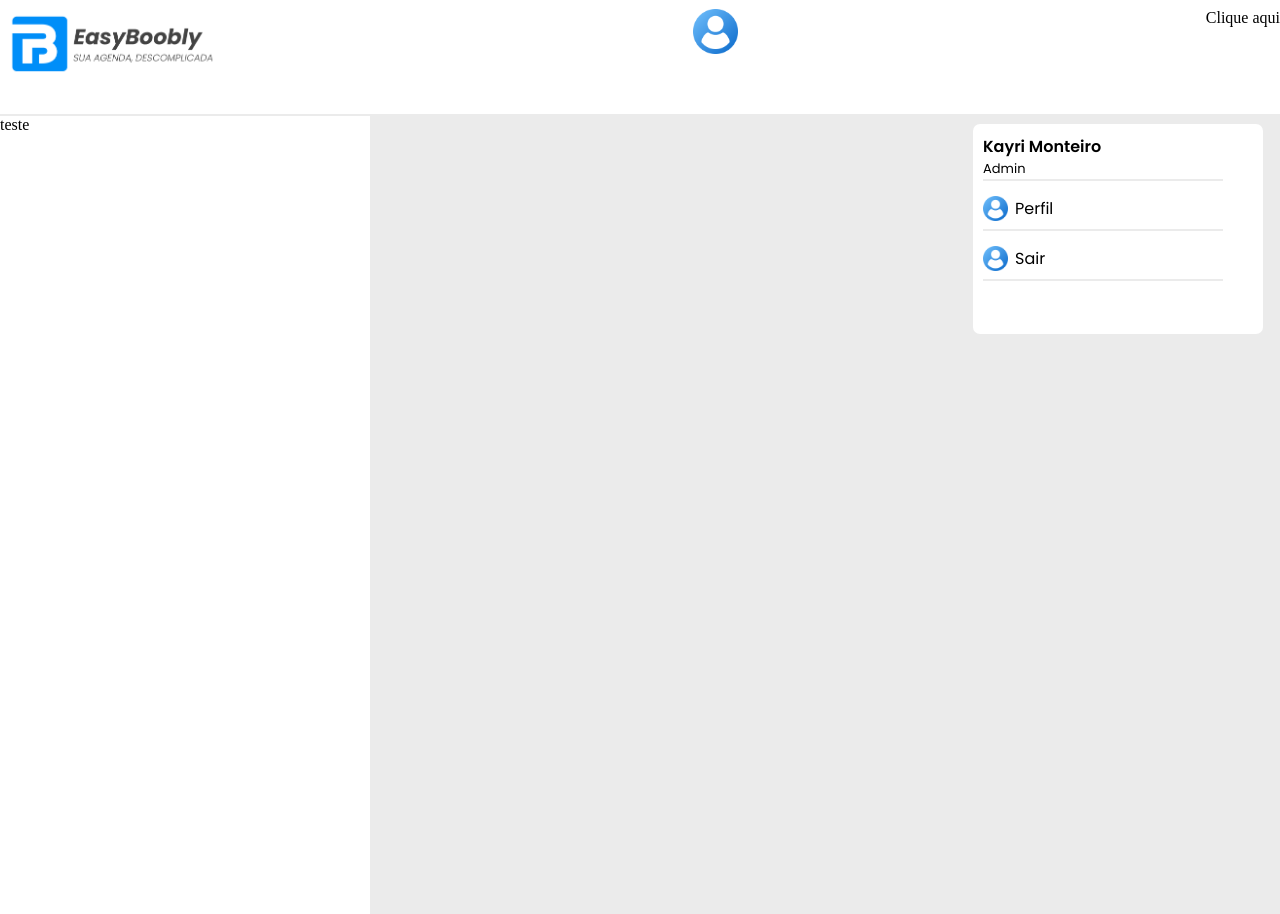
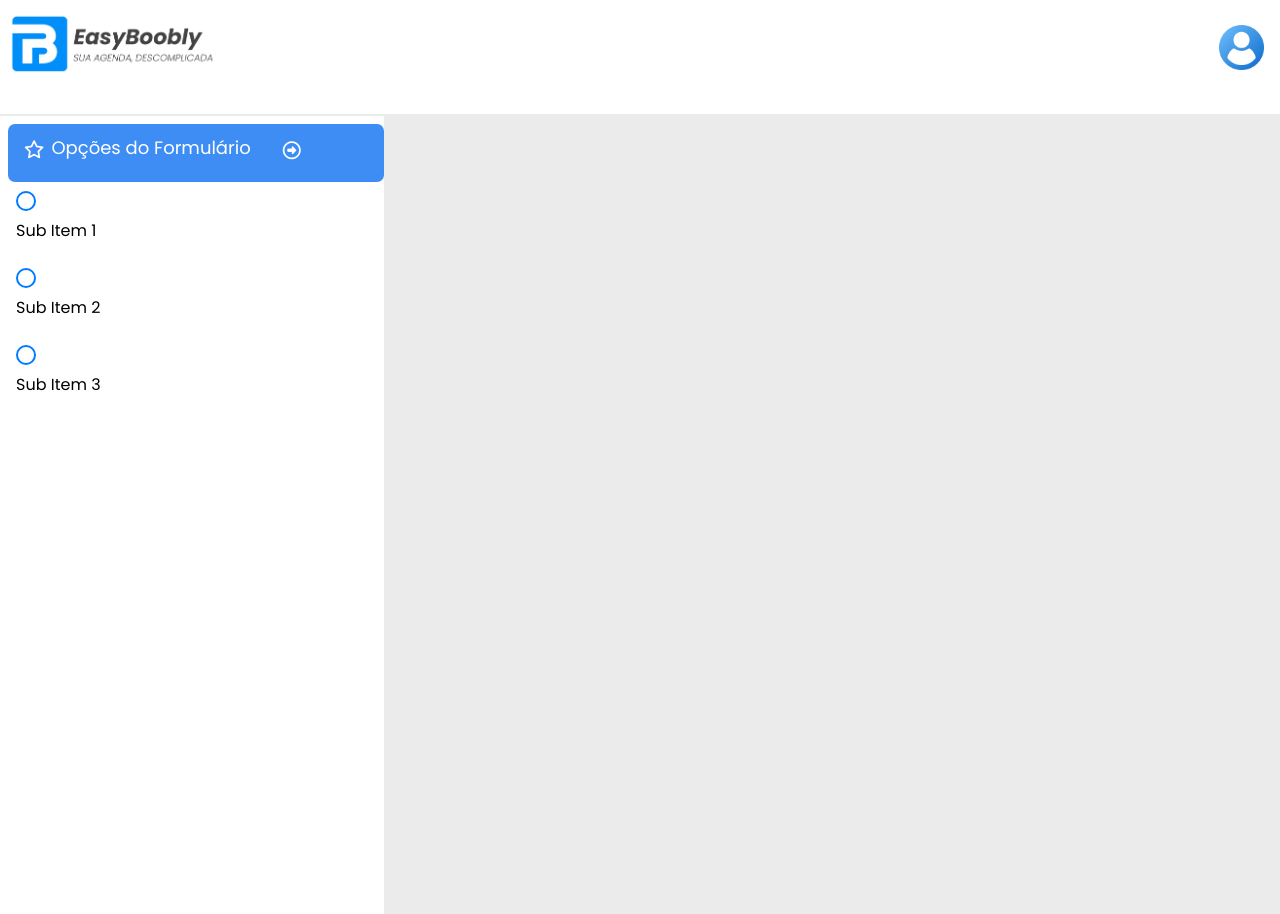
Before and after one commit to KMonteiro77/EasyBoobly, a PHP site: page /easyboobly/system.php in a window 1280 px wide. Run offline with PHP 8.4, Linux system fonts and the light colour scheme; the visitor is signed in with stand-in values (Sample User, id 1).

Commit message:
Alterações em função de visualização do menu de user e começo da criação dos itens do menu lateral

```diff
--- a/css/system.css
+++ b/css/system.css
@@ -10,6 +10,8 @@
     --secondary-color: #235cd9;
     --tertiary-color: #6586e6;
     --fourth-color: #223d8f;
+    --background-color-padrao: rgb(255, 255, 255);
+    --background-second-color-padrao: rgb(235, 235, 235);
     --primary-font: "Poppins", sans-serif;
     --size-font: 15px;
     --font-weight-400: 400;
@@ -20,16 +22,6 @@
 
 }
 
-/* Esconde o menu por padrão */
-.user-logo{
-    display: none;
-}
-
-/* Mostra o menu ativo */
-.user-logo .ativo {
-    display: block;
-}
-
 header{
     display: flex;
     flex-direction: row;
@@ -38,7 +30,7 @@ header{
     padding-top: 9px;
     padding-bottom: 1px;
     padding-left: 5px;
-    background-color: rgb(255, 255, 255);
+    background-color: var(--background-color-padrao);
 }
 
 .menu-cont{
@@ -51,13 +43,13 @@ header{
     display: flex;
     flex-direction: column;
     width: 65vh;
-    border-top: solid 2px rgb(235, 235, 235);
-    background-color: rgb(255, 255, 255);
+    border-top: solid 2px var(--background-second-color-padrao);
+    background-color: var(--background-color-padrao);
 }
 
 
 #content-body{
-    background-color: rgb(235, 235, 235);
+    background-color: var(--background-second-color-padrao);
     width: 100%;
 }
 
@@ -78,7 +70,7 @@ header{
     height: 25Svh;
     padding-left: 10px;
     padding-top: 10px;
-    background-color: rgb(255, 255, 255);
+    background-color: var(--background-color-padrao);
     border-radius: 7px;
 
 }
@@ -103,13 +95,13 @@ header{
 .menu-user-opcoes{
     #info-user{
         width: 30vh;
-        border-bottom: 2px solid rgb(235, 235, 235);
+        border-bottom: 2px solid var(--background-color-padrao);
 
     }
 
     #config-perfil{
         width: 30vh;
-        border-bottom: 2px solid rgb(235, 235, 235);
+        border-bottom: 2px solid var(--background-color-padrao);
         padding-top: 15px;
         padding-bottom: 8px;
 
@@ -117,7 +109,7 @@ header{
 
     #sairdosystem{
         width: 30vh;
-        border-bottom: 2px solid rgb(235, 235, 235);
+        border-bottom: 2px solid var(--background-color-padrao);
         padding-top: 15px;
         padding-bottom: 8px;
     }
@@ -144,3 +136,73 @@ header{
     text-decoration: none;
 
 }
+
+#user-logo{
+    margin-top: 2vh;
+    margin-right: 2vh;
+}
+
+#itens-list{
+    #title-menu{
+        display: flex;
+        font-family: "Poppins", sans-serif;
+        font-weight: var(--font-weight-400);
+        font-style: normal;
+        font-size: 18px;
+        width: 45vh;
+        height: 6vh;
+        color: #ffffff;
+        background-color: var(--primary-color);
+        border-radius: 7px;
+        padding-left: 2vh;
+        padding-top: 1.3vh;
+        margin-top: 1vh;
+        margin-left: 1vh;
+    }
+
+    #inputs-itens{
+        font-family: "Poppins", sans-serif;
+        font-weight: var(--font-weight-400);
+        font-style: normal;
+        font-size: 16px;
+        padding-left: 2vh;
+        padding-top: 9px;
+    }
+}
+
+#inputs-itens{
+    .sub-item{
+        padding-bottom: 2vh;
+    }
+}
+
+/* Estilo padrão para o checkbox */
+input[type="radio"] {
+    appearance: none; /* Remove o estilo padrão do checkbox */
+    -webkit-appearance: none; /* Para navegadores Webkit (Chrome, Safari) */
+    -moz-appearance: none; /* Para navegadores Firefox */
+    width: 20px;
+    height: 20px;
+    border-radius: 50%;
+    border: 2px solid #007BFF;
+    background-color: white;
+    position: relative;
+    cursor: pointer;
+}
+
+/* Estilo quando o checkbox está selecionado */
+input[type="radio"]:checked {
+    background-color: #007BFF;
+    border-color: #007BFF;
+}
+
+input[type="radio"]:checked::before {
+    content: '';
+    position: absolute;
+    top: 4px;
+    left: 4px;
+    width: 10px;
+    height: 10px;
+    background-color: white;
+    border-radius: 50%;
+}
--- a/js/functions-system.js
+++ b/js/functions-system.js
@@ -1,16 +1,8 @@
-const menu = document.querySelector('.logo-user')
-
-// menuOptinsUser.addEventListener('click', function(event) {
-//     event.preventDefault();
-//     container-menu-opcoes.classList.add('ativo');
-//     container-menu-opcoes.classList.remove('ativo');
-// });
-
-        // Seleciona a div com a classe "minha-div"
-        const div = document.querySelector('.minha-div');
-
-        // Adiciona um evento de clique
-        div.addEventListener('click', function() {
-            // Exibe uma mensagem no console quando a div for clicada
-            console.log('A div foi clicada!');
-        });
+function displayMenu(){
+    var dispayPerfilUser = document.querySelector(".menu-user-opcoes");
+    if(dispayPerfilUser.style.display === "none") {
+        dispayPerfilUser.style.display = "block"
+    } else {
+        dispayPerfilUser.style.display = "none"
+    }
+} // Faz o menu de opções do user aparecer e sumir // tem uma class no css que diz o primeiro display do menu
--- a/system.php
+++ b/system.php
@@ -15,23 +15,38 @@
     <meta charset="UTF-8">
     <meta name="viewport" content="width=device-width, initial-scale=1.0">
     <link rel="stylesheet" href="css/system.css">
-    <script src="js/form-login.js"></script>
+    <script src="js/functions-system.js" defer></script>
+    <link rel="stylesheet" href="https://cdnjs.cloudflare.com/ajax/libs/font-awesome/6.7.1/css/all.min.css" integrity="sha512-5Hs3dF2AEPkpNAR7UiOHba+lRSJNeM2ECkwxUIxC1Q/FLycGTbNapWXB4tP889k5T5Ju8fs4b1P5z/iB4nMfSQ==" crossorigin="anonymous" referrerpolicy="no-referrer" />
     <title>Painel Administrativo</title>
 </head>
 <body>
     <div class="container">
         <header>
             <div id="logo"><img src="assets/images/black-logo.png" alt="logo-EasyBoobly" width="220px" height="auto"></div>
-            <div><img src="assets/images/user.png" alt="logo-user" width="45px" height="auto"></div>
-            <div class="minha-div">Clique aqui</div>
+            <div id="user-logo" onclick="displayMenu()"><img src="assets/images/user.png" alt="logo-user" width="45px" height="auto"></div>
         </header>
         <div class="menu-cont">
             <div id="menudeopcoes">
-            <p>teste</p>
+                <div class="main-item-menu">
+                    <div class="item-menu1">
+                        <ul>
+                            <li id="itens-list">
+                                <div id=title-menu>
+                                    <i class="fa-regular fa-star" style="padding-top: 0.8vh; padding-right: 0.9vh;"></i><p>Opções do Formulário</p><i class="fa-regular fa-circle-right" style=" padding-left: 4vh; padding-top: 1vh;"></i>
+                                </div>
+                                <div id="inputs-itens">
+                                    <input type="radio" name="item" class="sub-item"><p>Sub Item 1</p><br>
+                                    <input type="radio" name="item" class="sub-item"><p>Sub Item 2</p><br>
+                                    <input type="radio" name="item" class="sub-item"><p>Sub Item 3</p><br>
+                                </div>
+                            </li>
+                        </ul>
+                    </div>
+                </div>
             </div>
             <div id="content-body">
-                <div id="container-menu-opcoes" class="user-logo ativo">
-                    <div class="menu-user-opcoes">
+                <div id="container-menu-opcoes">
+                    <div class="menu-user-opcoes" style="display: none;">
                         <div id="info-user">
                             <p><span id="nome-user">Kayri Monteiro</span></p>
                             <p><span id="funcao-user">Admin</span></p>
```
